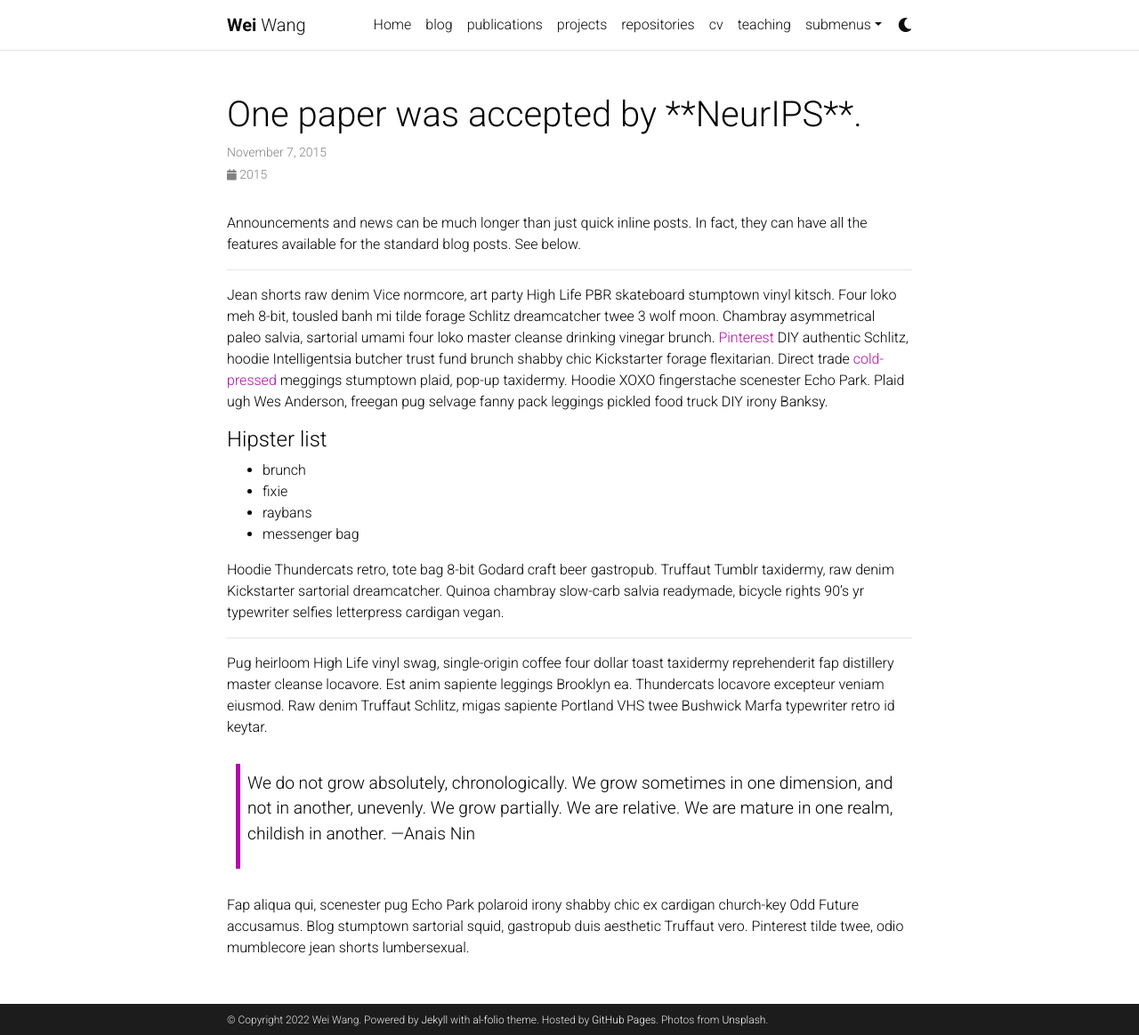
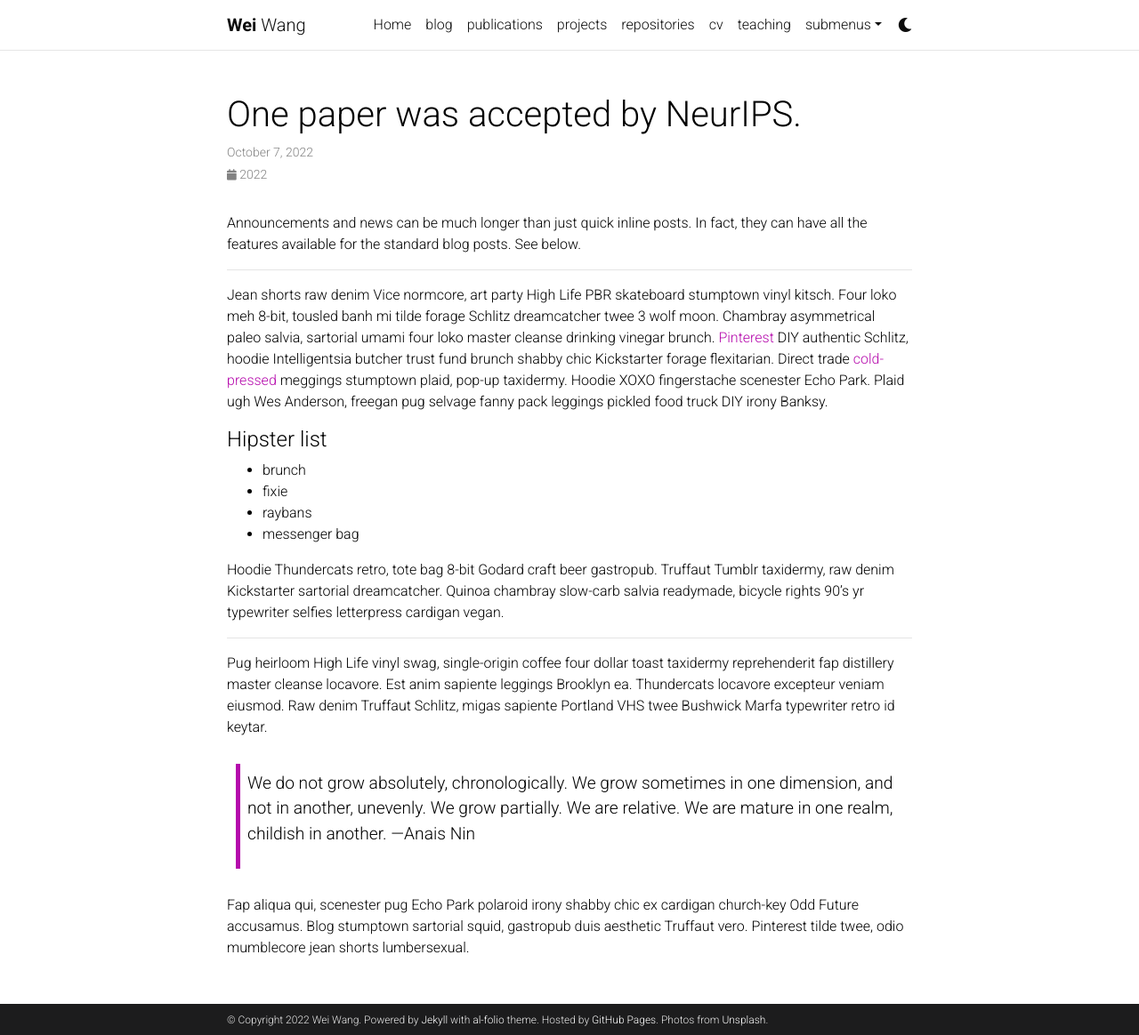
Before and after one commit to WeiWangTrento/WeiWangTrento.github.io, a Jekyll site: the page built from _news/announcement_2.md, in a window 1280 px wide and 1164 px high. Shown: the whole window at 89% size. Built offline with Jekyll 4.4.1, drawn with Linux system fonts in a browser that asks for light colours; comment, search, counter and statistics services are not loaded; a style sheet for code colours, icons or effects is not loaded.

Commit message:
updated news

```diff
--- a/_includes/news.html
+++ b/_includes/news.html
@@ -1,6 +1,6 @@
 
           <div class="news">
-            <h2>news</h2>
+            <h2>News</h2>
             {% if site.news != blank -%}
             {%- assign news_size = site.news | size -%}
             <div class="table-responsive" {% if site.news_scrollable and news_size > 3 %}style="max-height: 10vw"{% endif %}>
--- a/_news/announcement_2.md
+++ b/_news/announcement_2.md
@@ -1,7 +1,7 @@
 ---
 layout: post
-title: One paper was accepted by **NeurIPS**.
-date: 2015-11-07 16:11:00-0400
+title: One paper was accepted by NeurIPS.
+date: 2022-10-07 16:11:00-0400
 inline: false
 ---
 
```
